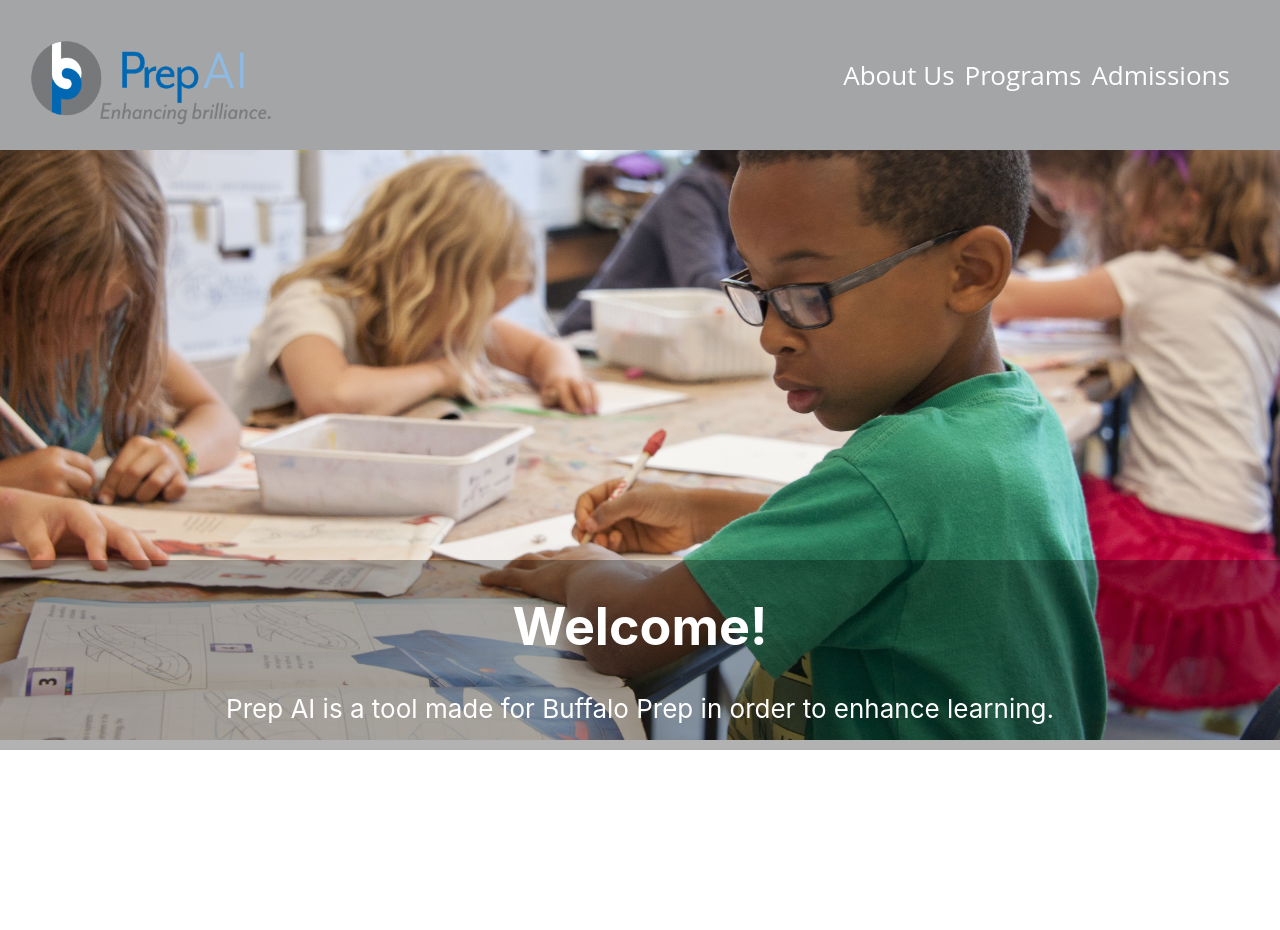
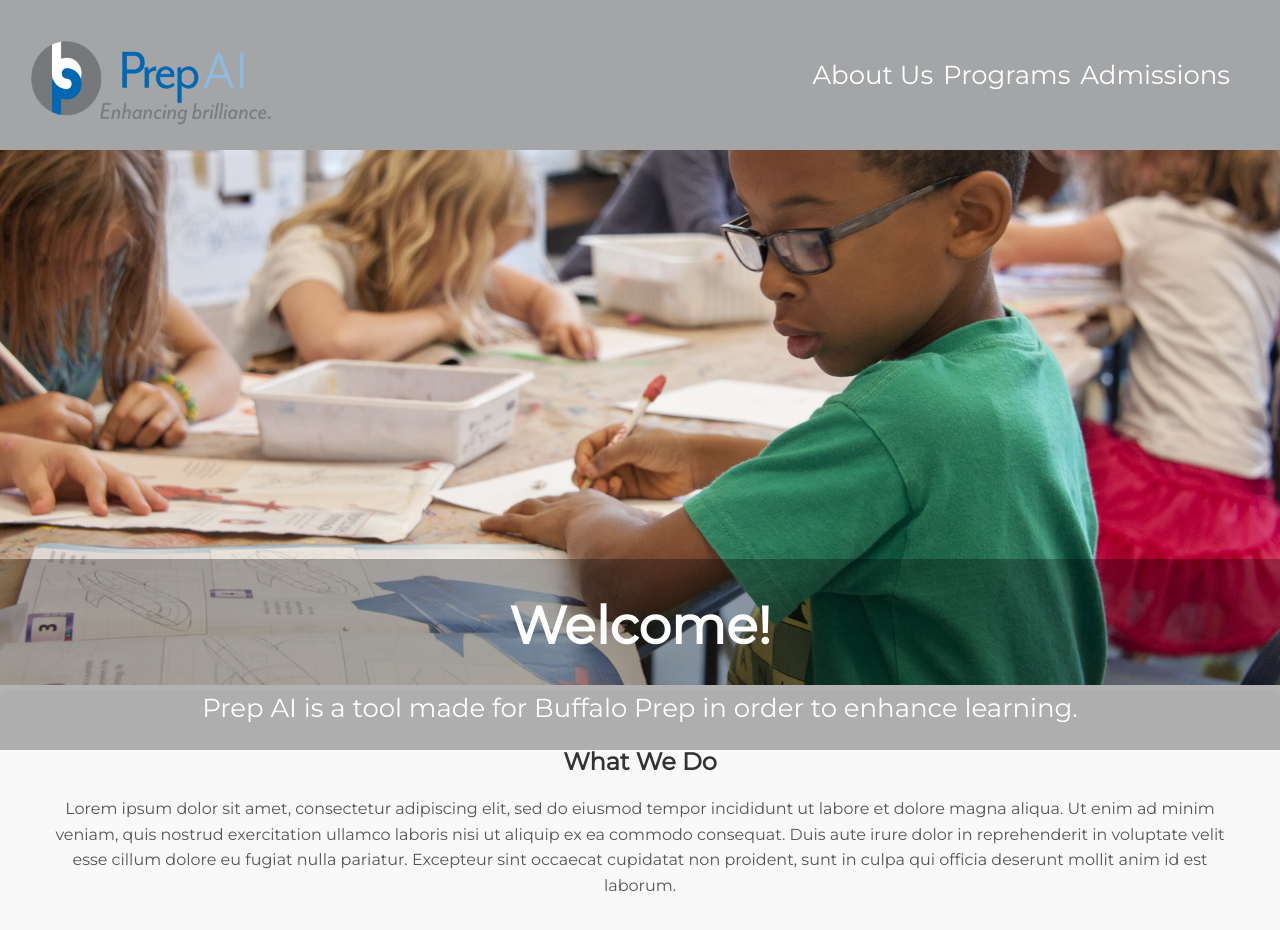
Before and after one commit to rdl4199/BuffPrepAI, a React (Create React App) app: page / in a window 1280 px wide. Shown: the top 930 px of the page. Before the commit the page ends 800 px from the top, so only its background shows below. Built offline with nearby package versions, Linux system fonts and the light colour scheme.

Commit message:
changed fonts and added "what we do"

```diff
--- a/public/index.html
+++ b/public/index.html
@@ -9,6 +9,7 @@
       name="description"
       content="Web site created using create-react-app"
     />
+    <link href="https://fonts.googleapis.com/css2?family=Montserrat&display=swap" rel="stylesheet">
     <link rel="apple-touch-icon" href="%PUBLIC_URL%/logo192.png" />
     <!--
       manifest.json provides metadata used when your web app is installed on a
--- a/src/App.css
+++ b/src/App.css
@@ -31,3 +31,11 @@
   position: absolute;
   bottom: 50px;
 }
+
+h1 {
+  font-family: 'Montserrat', sans-serif;
+}
+
+p {
+  font-family: 'Montserrat', sans-serif;
+}
--- a/src/App.js
+++ b/src/App.js
@@ -1,6 +1,7 @@
 import './App.css';
 import NavBar from './NavBar';
 import kidsLearningimg from "./kids learning.jpeg";
+import Body from './Body';
 
 function App() {
   return (
@@ -14,6 +15,7 @@
           <h1>Welcome!</h1>
           <p>Prep AI is a tool  made for Buffalo Prep in order to enhance learning. </p>
         </div>
+        <Body />
       </header>
     </div>
   );
--- /dev/null
+++ b/src/Body.css
@@ -0,0 +1,20 @@
+.Body--container {
+    background-color: #f9f9f9;
+    padding: 40px;
+    border-radius: 10px;
+    box-shadow: 0 2px 4px rgba(0, 0, 0, 0.1);
+    text-align: center;
+  }
+
+.Body--container h1 {
+    color: #333;
+    font-size: 24px;
+    font-weight: bold;
+    margin-bottom: 20px;
+  }
+
+  .Body--container p {
+    color: #555;
+    font-size: 16px;
+    line-height: 1.6;
+  }
--- /dev/null
+++ b/src/Body.js
@@ -0,0 +1,13 @@
+import React from "react";
+import "./Body.css";
+
+const Body = () => {
+    return (
+        <div className="Body--container">
+            <h1>What We Do</h1>
+            <p>Lorem ipsum dolor sit amet, consectetur adipiscing elit, sed do eiusmod tempor incididunt ut labore et dolore magna aliqua. Ut enim ad minim veniam, quis nostrud exercitation ullamco laboris nisi ut aliquip ex ea commodo consequat. Duis aute irure dolor in reprehenderit in voluptate velit esse cillum dolore eu fugiat nulla pariatur. Excepteur sint occaecat cupidatat non proident, sunt in culpa qui officia deserunt mollit anim id est laborum.</p>
+        </div>
+    );
+  };
+
+  export default Body;
--- a/src/NavBar.css
+++ b/src/NavBar.css
@@ -34,12 +34,15 @@
 
   .Navbar--links li {
     margin-left: 10px;
+
   }
 
   .Navbar--links a {
     text-decoration: none;
     color: white;
-    font-family: "Open Sans", sans-serif;
+    font-family: 'Montserrat', sans-serif;
+
+
   }
 
 
```
